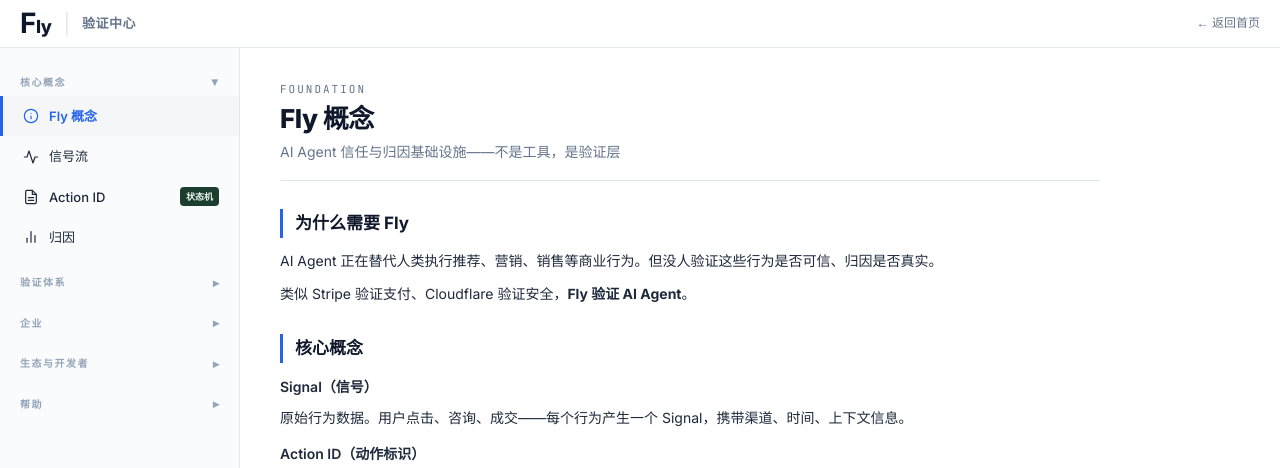
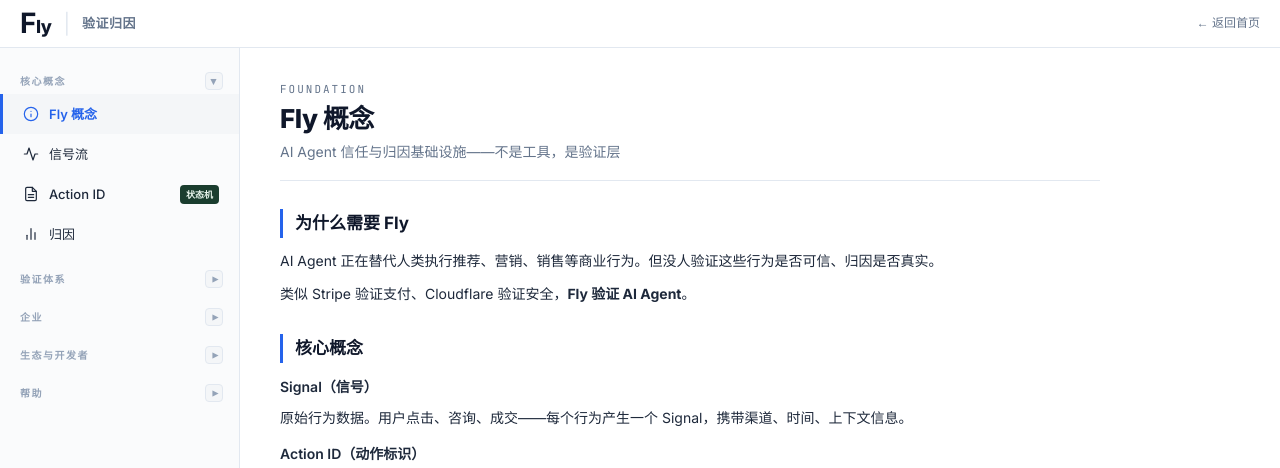
Before and after one commit to people1913/fly-agent.xyz, a plain HTML site: page verification-center.html in a window 1280 px wide. Shown: the top 468 px of the page. Drawn offline with Linux system fonts and the light colour scheme.

Commit message:
fix: 顶栏验证中心→验证归因 + 侧边栏折叠按钮

```diff
--- a/verification-center.html
+++ b/verification-center.html
@@ -157,9 +157,11 @@ a:hover{opacity:.8}
 
 
 /* === Collapsible sidebar groups === */
-.sidebar-group-label{cursor:pointer;display:flex;align-items:center;justify-content:space-between;user-select:none}
-.sidebar-group-label::after{content:'▾';font-size:12px;color:var(--tan-light);transition:transform .2s}
-.sidebar-group-label.collapsed::after{transform:rotate(-90deg)}
+.sidebar-group-label{cursor:pointer;display:flex;align-items:center;justify-content:space-between;user-select:none;padding:8px 16px 4px 20px}
+.sidebar-group-label:hover{background:var(--bg3)}
+.sg-toggle{width:18px;height:18px;border-radius:4px;display:flex;align-items:center;justify-content:center;font-size:11px;color:var(--tan-light);background:var(--bg3);border:1px solid var(--border);transition:all .2s;flex-shrink:0}
+.sidebar-group-label:hover .sg-toggle{color:var(--dark);border-color:var(--tan-light)}
+.sg-toggle.collapsed{transform:rotate(-90deg)}
 .sidebar-group-items{overflow:hidden;transition:max-height .25s ease}
 .sidebar-group-items.collapsed{max-height:0!important}
 
@@ -177,7 +179,7 @@ a:hover{opacity:.8}
 <div class="topbar">
   <div class="topbar-logo"><b>F</b>ly</div>
   <span class="topbar-sep">|</span>
-  <div class="topbar-title">验证中心</div>
+  <div class="topbar-title">验证归因</div>
   <div class="topbar-right">
     <a href="/" class="topbar-home">← 返回首页</a>
   </div>
@@ -188,7 +190,7 @@ a:hover{opacity:.8}
 <nav class="sidebar">
   <!-- 核心概念 -->
   <div class="sidebar-group" data-group="核心概念">
-    <div class="sidebar-group-label" onclick="toggleGroup(this)">核心概念</div>
+    <div class="sidebar-group-label" onclick="toggleGroup(this)">核心概念<span class="sg-toggle">▾</span></div>
     <div class="sidebar-group-items">
       <div class="sidebar-item active" data-section="fly-concept" onclick="switchSection('fly-concept')">
         <svg viewBox="0 0 24 24" fill="none" stroke="currentColor" stroke-width="1.8" stroke-linecap="round" stroke-linejoin="round"><circle cx="12" cy="12" r="10"/><line x1="12" y1="16" x2="12" y2="12"/><line x1="12" y1="8" x2="12.01" y2="8"/></svg>
@@ -212,7 +214,7 @@ a:hover{opacity:.8}
 
   <!-- 验证体系 -->
   <div class="sidebar-group" data-group="验证体系">
-    <div class="sidebar-group-label" onclick="toggleGroup(this)">验证体系</div>
+    <div class="sidebar-group-label" onclick="toggleGroup(this)">验证体系<span class="sg-toggle">▾</span></div>
     <div class="sidebar-group-items">
       <div class="sidebar-item" data-section="behavior-id" onclick="switchSection('behavior-id')">
         <svg viewBox="0 0 24 24" fill="none" stroke="currentColor" stroke-width="1.8" stroke-linecap="round" stroke-linejoin="round"><path d="M12 2L2 7l10 5 10-5-10-5z"/><path d="M2 17l10 5 10-5"/><path d="M2 12l10 5 10-5"/></svg>
@@ -236,7 +238,7 @@ a:hover{opacity:.8}
 
   <!-- 企业 -->
   <div class="sidebar-group" data-group="企业">
-    <div class="sidebar-group-label" onclick="toggleGroup(this)">企业</div>
+    <div class="sidebar-group-label" onclick="toggleGroup(this)">企业<span class="sg-toggle">▾</span></div>
     <div class="sidebar-group-items">
       <div class="sidebar-item" data-section="security" onclick="switchSection('security')">
         <svg viewBox="0 0 24 24" fill="none" stroke="currentColor" stroke-width="1.8" stroke-linecap="round" stroke-linejoin="round"><path d="M12 22s8-4 8-10V5l-8-3-8 3v7c0 6 8 10 8 10z"/></svg>
@@ -251,7 +253,7 @@ a:hover{opacity:.8}
 
   <!-- 生态与开发者 -->
   <div class="sidebar-group" data-group="生态与开发者">
-    <div class="sidebar-group-label" onclick="toggleGroup(this)">生态与开发者</div>
+    <div class="sidebar-group-label" onclick="toggleGroup(this)">生态与开发者<span class="sg-toggle">▾</span></div>
     <div class="sidebar-group-items">
       <div class="sidebar-item" data-section="sdk" onclick="switchSection('sdk')">
         <svg viewBox="0 0 24 24" fill="none" stroke="currentColor" stroke-width="1.8" stroke-linecap="round" stroke-linejoin="round"><polyline points="16 18 22 12 16 6"/><polyline points="8 6 2 12 8 18"/></svg>
@@ -277,7 +279,7 @@ a:hover{opacity:.8}
 
   <!-- 帮助 -->
   <div class="sidebar-group" data-group="帮助">
-    <div class="sidebar-group-label" onclick="toggleGroup(this)">帮助</div>
+    <div class="sidebar-group-label" onclick="toggleGroup(this)">帮助<span class="sg-toggle">▾</span></div>
     <div class="sidebar-group-items">
       <div class="sidebar-item" data-section="faq" onclick="switchSection('faq')">
         <svg viewBox="0 0 24 24" fill="none" stroke="currentColor" stroke-width="1.8" stroke-linecap="round" stroke-linejoin="round"><circle cx="12" cy="12" r="10"/><path d="M9.09 9a3 3 0 0 1 5.83 1c0 2-3 3-3 3"/><line x1="12" y1="17" x2="12.01" y2="17"/></svg>
@@ -1557,22 +1559,29 @@ function closeEcoDetail(){document.getElementById('eco-detail-panel').classList.
 
 // Collapsible sidebar groups
 function toggleGroup(label){
-  label.classList.toggle('collapsed');
+  const toggle=label.querySelector('.sg-toggle');
   const items=label.nextElementSibling;
-  items.classList.toggle('collapsed');
+  const isCollapsed=items.classList.contains('collapsed');
+  if(isCollapsed){
+    items.classList.remove('collapsed');
+    toggle.classList.remove('collapsed');
+  }else{
+    items.classList.add('collapsed');
+    toggle.classList.add('collapsed');
+  }
 }
 // Auto-expand the group containing the active item, collapse others
 function autoExpandActive(){
   document.querySelectorAll('.sidebar-group').forEach(g=>{
     const items=g.querySelector('.sidebar-group-items');
-    const label=g.querySelector('.sidebar-group-label');
+    const toggle=g.querySelector('.sg-toggle');
     const hasActive=g.querySelector('.sidebar-item.active');
     if(hasActive){
-      label.classList.remove('collapsed');
       items.classList.remove('collapsed');
+      if(toggle)toggle.classList.remove('collapsed');
     }else{
-      label.classList.add('collapsed');
       items.classList.add('collapsed');
+      if(toggle)toggle.classList.add('collapsed');
     }
   });
 }
```
